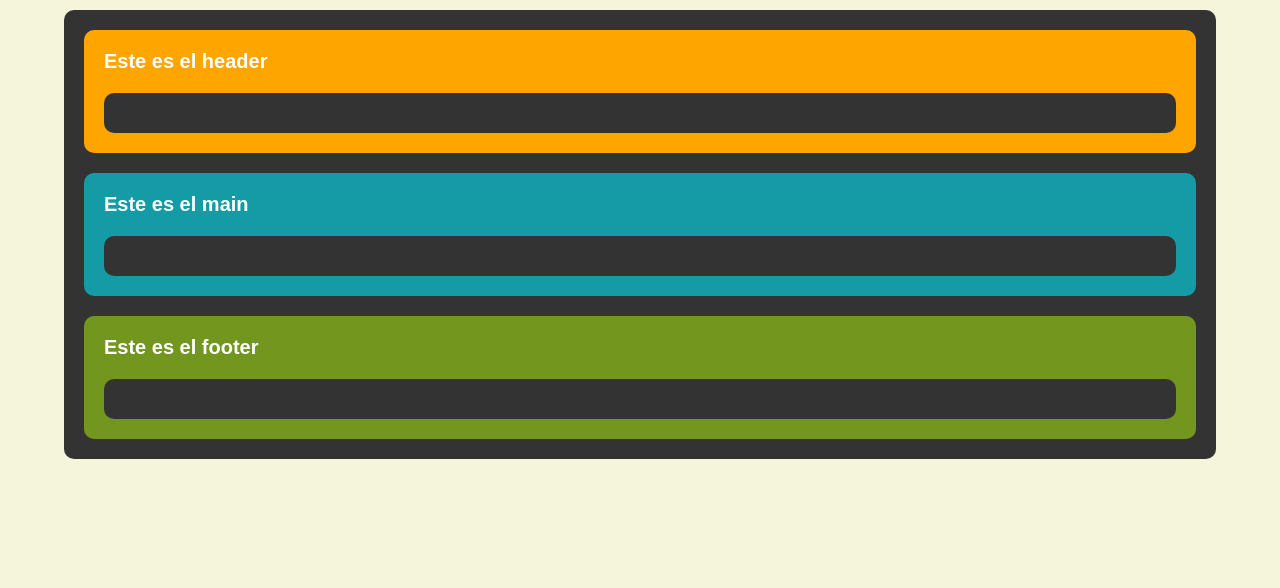
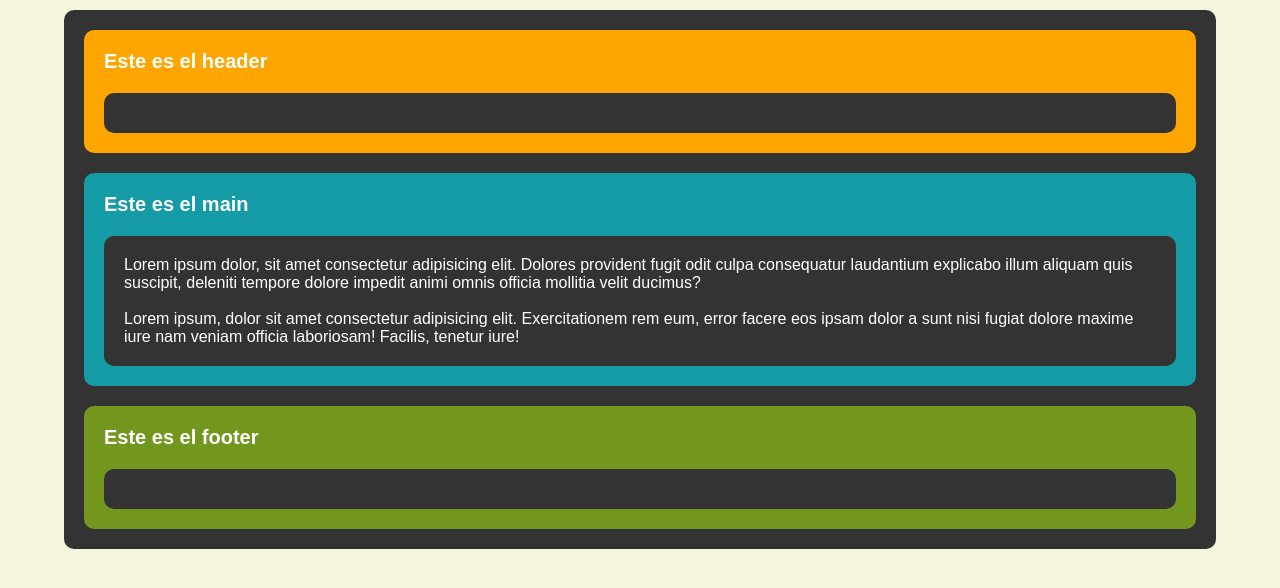
Before and after one commit to LuisACG-Github/Curso-de-Practica-de-Git-y-Github, a plain HTML site: page index.html in a window 1280 px wide. Drawn offline with Linux system fonts and the light colour scheme.

Commit message:
Rama Main

```diff
--- a/index.html
+++ b/index.html
@@ -18,7 +18,9 @@
         <div class="main">
             <h2>Este es el main</h2>
             <div>
-
+                <p>Lorem ipsum dolor, sit amet consectetur adipisicing elit. Dolores provident fugit odit culpa consequatur laudantium explicabo illum aliquam quis suscipit, deleniti tempore dolore impedit animi omnis officia mollitia velit ducimus?</p>
+                <br />
+                <p>Lorem ipsum, dolor sit amet consectetur adipisicing elit. Exercitationem rem eum, error facere eos ipsam dolor a sunt nisi fugiat dolore maxime iure nam veniam officia laboriosam! Facilis, tenetur iure!</p>
             </div>
         </div>
         <div class="footer">
```
